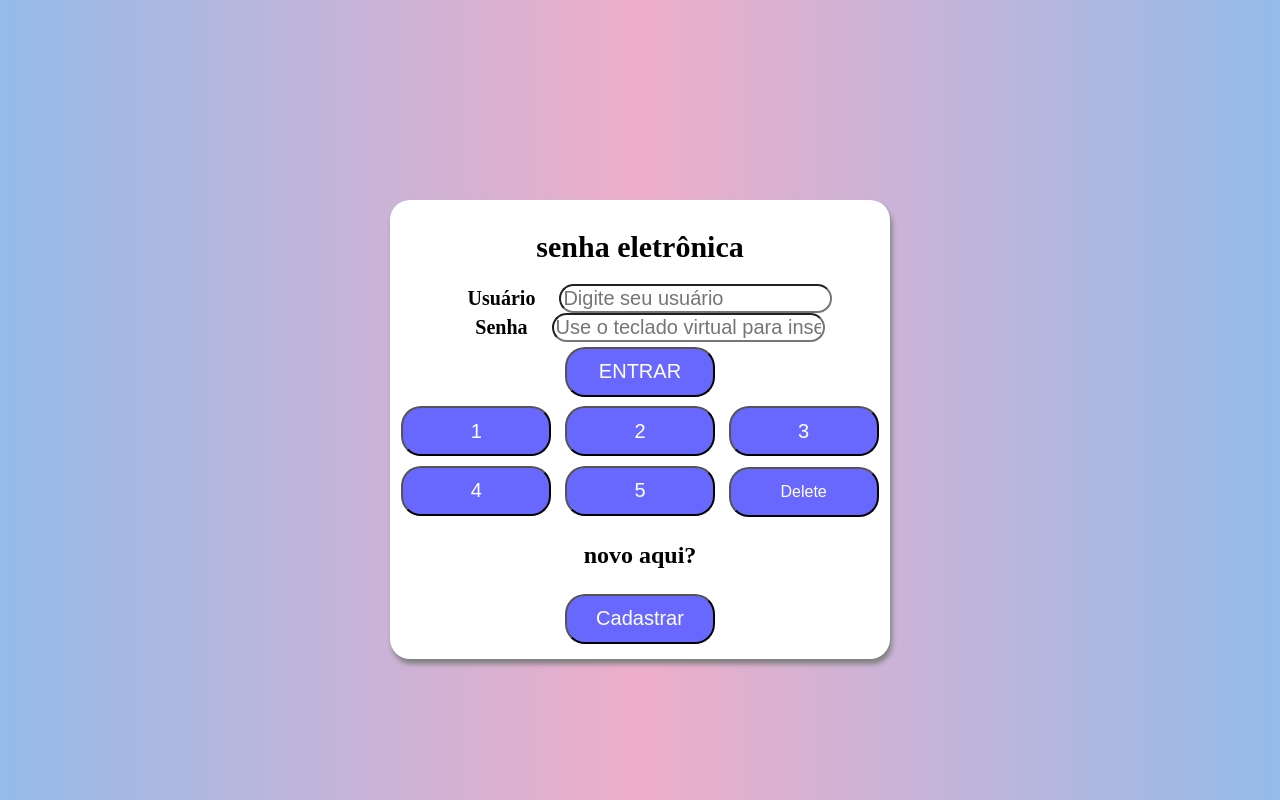
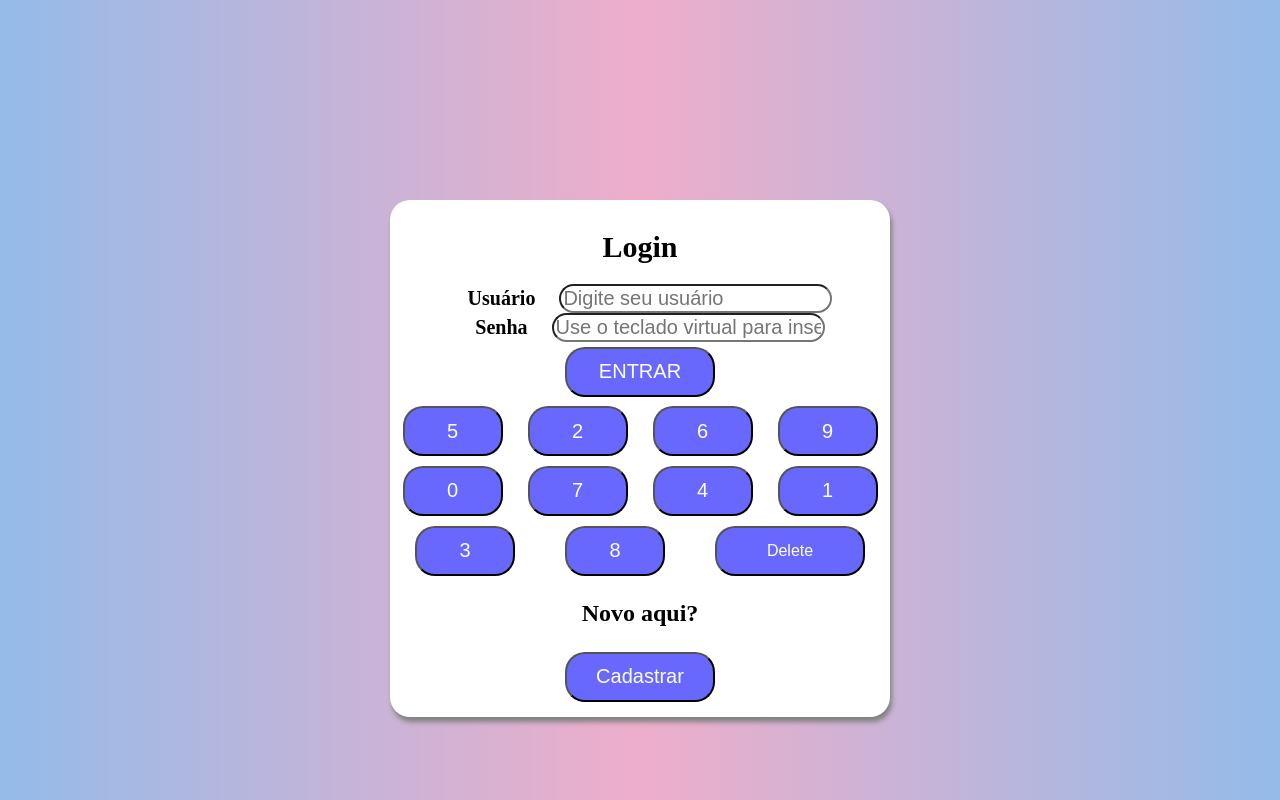
Before and after one commit to Vinicius-da-Cruz-Muller/Virtual-Keyboard, a Flask app: page / in a window 1280 px wide. Run offline with Flask 3, Linux system fonts and the light colour scheme; parts of the project's set-up code (start-up, migrations or seed data) failed here and were passed over.

Commit message:
versão estável

```diff
--- a/project/main.py
+++ b/project/main.py
@@ -24,9 +24,15 @@ sessoes = Sessoes()
 
 warnings.filterwarnings("ignore", category = UserWarning)
 
+# @app.route('/')
+# def home():
+#     return render_template('login.html')
+
 @app.route('/')
 def home():
-    return render_template('login.html')
+  sequencia_aleatoria = Sessoes().gerar_sequencia()
+  return render_template('login.html', sequencia=sequencia_aleatoria)
+
 
 
 @app.route('/criarSessoes', methods = ['GET'])
@@ -180,6 +186,7 @@ def cadastrarUsuario():
     except mysql.connector.errors.IntegrityError as e:
         if 'Duplicate entry' in e.args[1]:
             print("Usuário já cadastrado!")
+            return redirect('/path')
         else:
             print("Erro ao cadastrar usuário")
         return redirect('/path')
--- a/project/static/app.js
+++ b/project/static/app.js
@@ -3,6 +3,7 @@ const buttons = document.querySelectorAll('.btn');
 const senhaInput = document.getElementById('pass');
 const btnLogin = document.getElementById('btn_login');
 const delete_btn = document.querySelector('.delete');
+
 
 let passwordChars = [];
 
@@ -16,6 +17,7 @@ buttons.forEach(btn =>{
     });
 });
 
+
 delete_btn.addEventListener('click', () =>{
     if (passwordChars.length > 0){
         passwordChars.pop()
--- a/project/static/home.css
+++ b/project/static/home.css
@@ -58,25 +58,49 @@ button{
     padding: .5rem 1rem;
     margin: .3rem;
     color: white;
-    width: 150px;
+    width: 100px;
     height: 50px;
 }
 
-button:hover{
+/* button:hover{
     background-color: #FEEAFA;
-}
+} */
 
 .keyboard{
     display: flex;
-    flex-direction: column;
-    align-items: center;
+    flex-wrap: wrap;
+    flex-direction: row;
+    justify-content: space-around;
 }
+
 
 .delete{
     font-size: 1rem;
     width: 150px;
 }
 
+.cadastrar{
+    font-size: 20px;
+    border-radius: 20px;
+    background-color: rgb(104, 104, 255);
+    display: inline-block;
+    padding: .5rem 1rem;
+    margin: .3rem;
+    color: white;
+    width: 150px;
+    height: 50px;
+}
+.entrar{
+    font-size: 20px;
+    border-radius: 20px;
+    background-color: rgb(104, 104, 255);
+    display: inline-block;
+    padding: .5rem 1rem;
+    margin: .3rem;
+    color: white;
+    width: 150px;
+    height: 50px;
+ }
 /* .textarea {
     display: none;
   } */
--- a/project/templates/login.html
+++ b/project/templates/login.html
@@ -6,22 +6,23 @@
     <title>HOME</title>
     <link rel="stylesheet" href="../static/home.css">
     <script src="../static/app.js" defer></script>
+
 </head>
 <body>
     <div id="form">
         <div id="titulo">
-                senha eletrônica
+            Login
         </div>
             <form action="/login" id ="login" method="post">
                 <label for="user">Usuário</label>
                 <input type="text" name="user" id="user" required placeholder="Digite seu usuário"><br>
                 <label for="senha" id="senha">Senha</label>
                 <input type="password" name="senha" id="pass" required placeholder="Use o teclado virtual para inserir sua senha!"><br>
-                <button type="submit" id="btn_login">ENTRAR</button>
+                <button class = "entrar" type="submit" id="btn_login">ENTRAR</button>
             </form>
         <div class = "container">
             <div class="keyboard">
-                    <div class="row">
+                    <!-- <div class="row">
                         <button class = "btn">1</button>
                         <button class = "btn">2</button>
                         <button class = "btn">3</button>
@@ -30,17 +31,25 @@
                     <div class="row">
                         <button class = "btn">4</button>
                         <button class = "btn">5</button>
+                        <button class = "delete">Delete</button></div> -->
+                {% for i in range(0, sequencia|length) %}
+                    <div class="row">
+                        <button class="btn" data-primeiro="{{ sequencia[i] }}">{{ sequencia[i] }}</button>
+                                    <!-- {% if i+2 < sequencia|length %}
+                                     <button class="btn" data-primeiro="{{ sequencia[i+2] }}" data-segundo="{{ sequencia[i+3] }}">{{ sequencia[i+2] }}{{ sequencia[i+3] }}</button> -->
+                                    <!-- {% endif %} -->
+                    </div>
+                {% endfor %}
                 <button class = "delete">Delete</button>
             </div>
-                </div>
+
         </div>
             <div id="cadastro">
-            <h2>novo aqui?</h2>
+                <h2>Novo aqui?</h2>
                 <form>
-                <button type="submit" formaction="/path" id="redirect">Cadastrar</button>
+                    <button class = "cadastrar" type="submit" formaction="/path" id="redirect">Cadastrar</button>
                 </form>
             </div>
     </div>
-
 </body>
 </html>
```
Also changed, not shown: 1 other file. Lines whose indentation alone changed are shown as unchanged.
